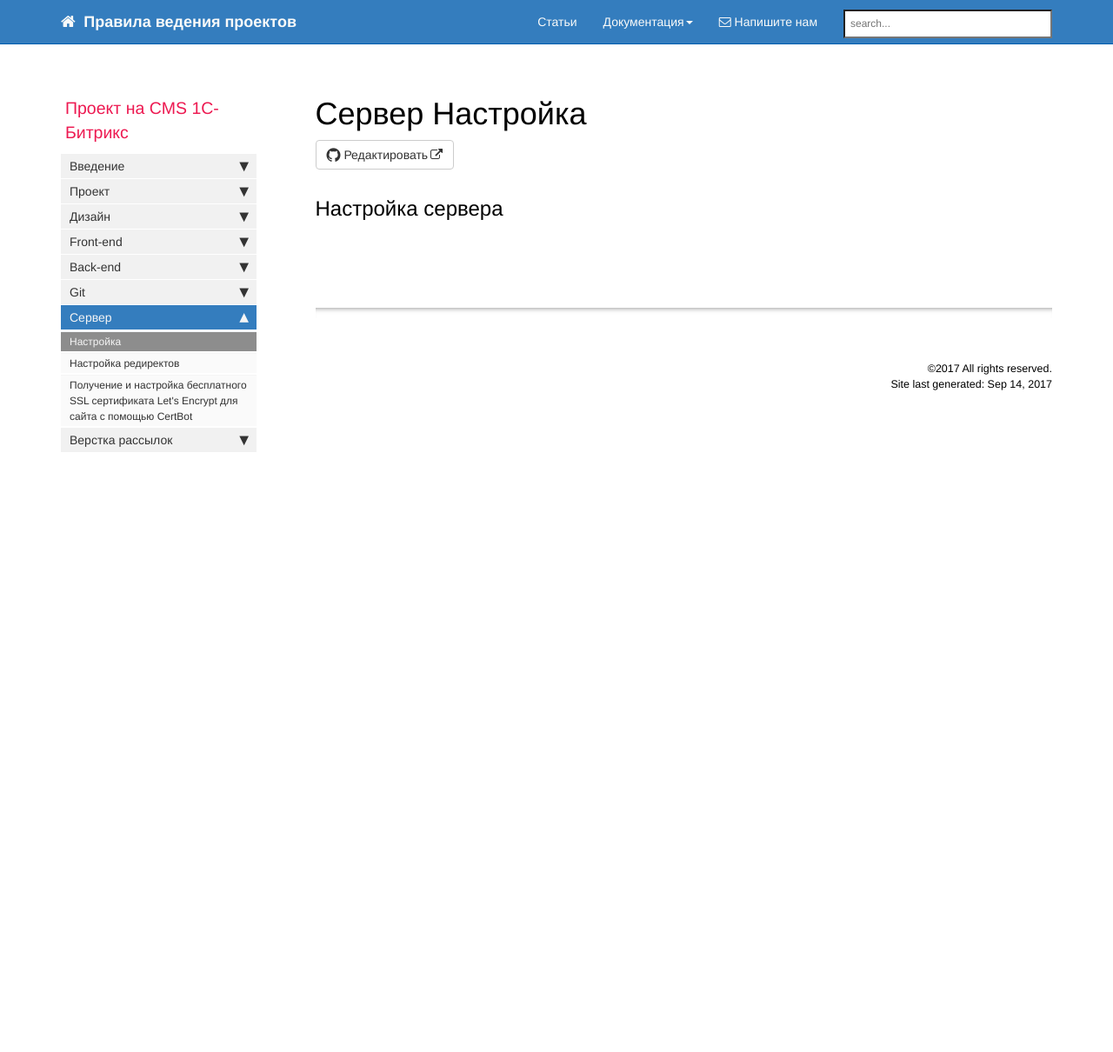
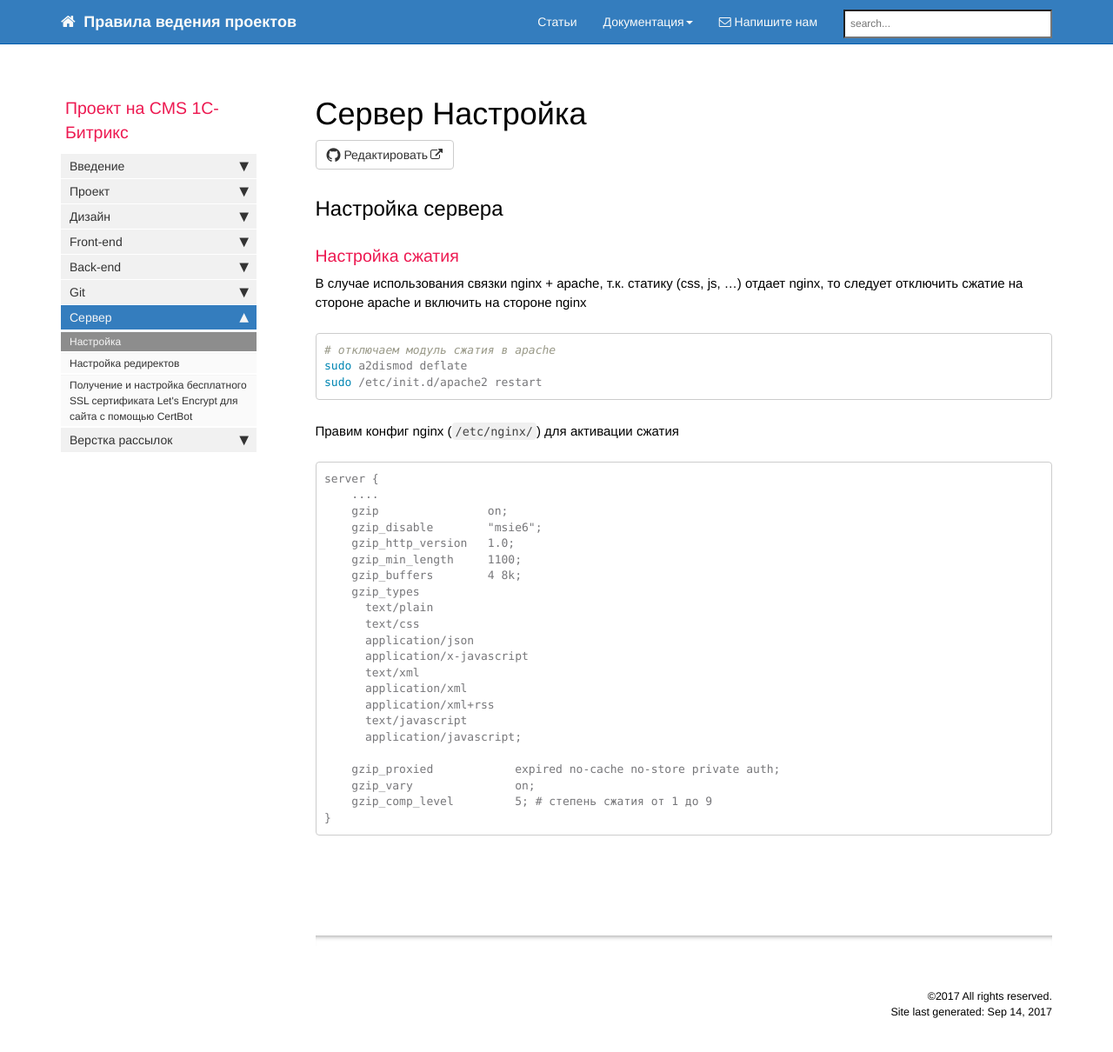
Before and after one commit to gdecider/gdecider.github.io, a Jekyll site: the page built from pages/bx/bx_server-setup.md, in a window 1280 px wide and 1223 px high. Shown: the top 1210 px of the window at 87% size. Built offline with Jekyll 4.4.1, drawn with Linux system fonts in a browser that asks for light colours; nearby versions of some CDN libraries; comment, search, counter and statistics services are not loaded.

Commit message:
Update bx_server-setup.md

````diff
--- a/pages/bx/bx_server-setup.md
+++ b/pages/bx/bx_server-setup.md
@@ -9,3 +9,39 @@
 ---
 
 ## Настройка сервера
+
+### Настройка сжатия
+
+В случае использования связки nginx + apache, т.к. статику (css, js, ...) отдает nginx, то следует отключить сжатие на стороне apache и включить на стороне nginx
+
+```bash
+# отключаем модуль сжатия в apache
+sudo a2dismod deflate
+sudo /etc/init.d/apache2 restart
+```
+Правим конфиг nginx (```/etc/nginx/```) для активации сжатия
+
+```
+server {
+    ....
+    gzip                on;
+    gzip_disable        "msie6";
+    gzip_http_version   1.0;
+    gzip_min_length     1100;
+    gzip_buffers        4 8k;
+    gzip_types
+      text/plain
+      text/css
+      application/json
+      application/x-javascript
+      text/xml
+      application/xml
+      application/xml+rss
+      text/javascript
+      application/javascript;
+
+    gzip_proxied            expired no-cache no-store private auth;
+    gzip_vary               on;
+    gzip_comp_level         5; # степень сжатия от 1 до 9
+}
+```
````
